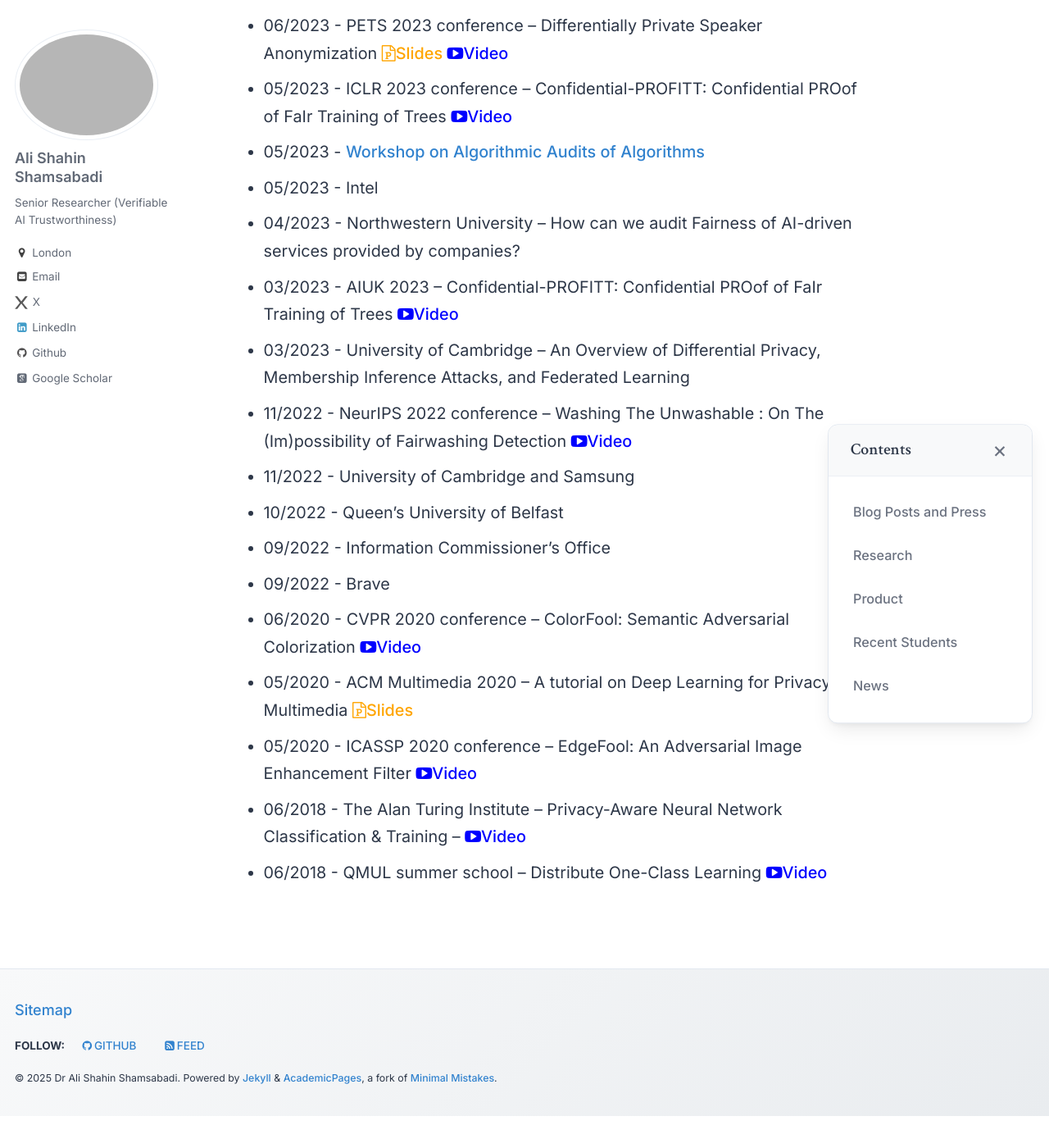
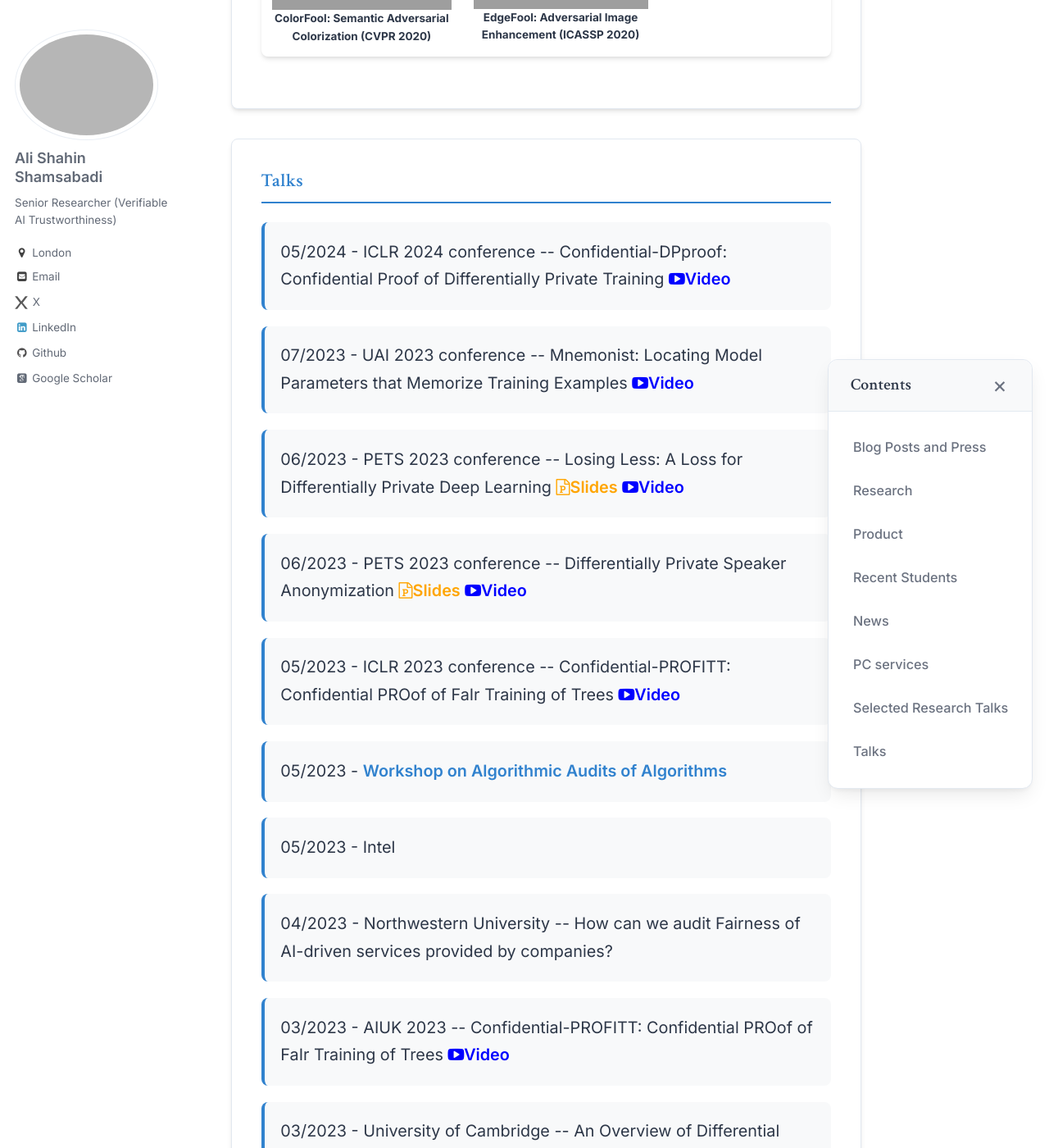
Before and after one commit to AliShahin/AliShahin.github.io, a Jekyll site: the page built from _pages/about.md, in a window 1280 px wide and 1400 px high, scrolled down 10435 px. Shown: the whole window at 82% size. Built offline with Jekyll 4.4.1, drawn with Linux system fonts in a browser that asks for light colours; some web fonts are replaced; before the commit the page ends 11796 px from its top, so only the background shows below that; some of the changed text lies outside the part shown; grey boxes are pictures that could not be loaded.

Commit message:
📝 Add missing sections to TOC sidebar
- Fix first section title to 'Blog Posts and Press'
- Add PC services section with proper styling
- Add Selected Research Talks section with video grid
- Add Talks section with comprehensive list
- Update TOC sidebar to include all 8 sections
- Ensure all sections have proper IDs and styling

```diff
--- a/_includes/toc.html
+++ b/_includes/toc.html
@@ -22,6 +22,15 @@
       </li>
       <li class="toc-item">
         <a href="#news" class="toc-link">News</a>
+      </li>
+      <li class="toc-item">
+        <a href="#pc-services" class="toc-link">PC services</a>
+      </li>
+      <li class="toc-item">
+        <a href="#selected-research-talks" class="toc-link">Selected Research Talks</a>
+      </li>
+      <li class="toc-item">
+        <a href="#talks" class="toc-link">Talks</a>
       </li>
     </ul>
   </nav>
--- a/_pages/about.md
+++ b/_pages/about.md
@@ -178,15 +178,24 @@ against Pre-trained Large Language Models](https://arxiv.org/pdf/2409.13745).
 - <b> [June 2018] </b> Offered a PhD Enrichment scheme, a 9-month placement at [The Alan Turing Institute](https://www.turing.ac.uk)!
 - <b> [March 2018] </b> Offered an internship for summer 2018 at [The Alan Turing Institute](https://www.turing.ac.uk), working on project [Privacy-aware neural network classification & training](https://aticdn.s3-eu-west-1.amazonaws.com/2017/12/Internship-Project-Descriptions-2018-FINAL-WC.pdf) under supervision of Adria Gascon, Matt Kusner, Varun Kanade!
 
-## PC services
-- 2024: PETs'2024, ICLR'2024, [ICLR Private ML workshop](https://pml-workshop.github.io/iclr24/)
-- 2023: NeurIPS'2023, CCS'2023, AISTATS'2023, [ICML 2023 workshop federated learning](https://fl-icml2023.github.io)
-- 2022: ICML'2022, TIFS'2022, TOPS'2022, [Explainable AI in Finance](https://sites.google.com/view/2022-workshop-explainable-ai/)
-- 2021: ICLR'2021 [Security and Safety in Machine Learning Systems](https://aisecure-workshop.github.io/aml-iclr2021/committee), ICCV'2021 [Adversarial Robustness In the Real World](https://iccv21-adv-workshop.github.io)
-- 2020: ECCV'2020 [Adversarial Robustness in the Real World](https://eccv20-adv-workshop.github.io), [42nd IEEE Symposium on Security and Privacy](http://www.ieee-security.org/TC/SP2021/cfpapers.html).
+<div class="research-section">
+<h2 id="pc-services">PC services</h2>
+
+<div class="publication-list">
+<ul>
+<li>2024: PETs'2024, ICLR'2024, <a href="https://pml-workshop.github.io/iclr24/">ICLR Private ML workshop</a></li>
+<li>2023: NeurIPS'2023, CCS'2023, AISTATS'2023, <a href="https://fl-icml2023.github.io">ICML 2023 workshop federated learning</a></li>
+<li>2022: ICML'2022, TIFS'2022, TOPS'2022, <a href="https://sites.google.com/view/2022-workshop-explainable-ai/">Explainable AI in Finance</a></li>
+<li>2021: ICLR'2021 <a href="https://aisecure-workshop.github.io/aml-iclr2021/committee">Security and Safety in Machine Learning Systems</a>, ICCV'2021 <a href="https://iccv21-adv-workshop.github.io">Adversarial Robustness In the Real World</a></li>
+<li>2020: ECCV'2020 <a href="https://eccv20-adv-workshop.github.io">Adversarial Robustness in the Real World</a>, <a href="http://www.ieee-security.org/TC/SP2021/cfpapers.html">42nd IEEE Symposium on Security and Privacy</a></li>
+</ul>
+</div>
+
+</div>
 
 
-## Selected Research Talks
+<div class="research-section">
+<h2 id="selected-research-talks">Selected Research Talks</h2>
 
 <table style="border-collapse:collapse; border:none;">
   <tr>
@@ -216,24 +225,34 @@ against Pre-trained Large Language Models](https://arxiv.org/pdf/2409.13745).
   </tr>
 </table>
 
-## Talks
-- 05/2024 - ICLR 2024 conference -- Confidential-DPproof: Confidential Proof of Differentially Private Training <i class="fa fa-youtube-play" style="color:blue"></i>[<font color="blue">Video</font>](https://iclr.cc/virtual/2024/poster/18707)
-- 07/2023 - UAI 2023 conference -- Mnemonist: Locating Model Parameters that Memorize Training Examples <i class="fa fa-youtube-play" style="color:blue"></i>[<font color="blue">Video</font>](https://www.youtube.com/watch?v=-GE8BUZzjlo)
-- 06/2023 - PETS 2023 conference -- Losing Less: A Loss for Differentially Private Deep Learning <i class="fa fa-file-powerpoint-o" style="color:orange"></i>[<font color="orange">Slides</font>](https://drive.google.com/file/d/1leWqbEArDvZzM_zCEtjk6i_Vk5uvTpnF/view) <i class="fa fa-youtube-play" style="color:blue"></i>[<font color="blue">Video</font>](https://www.youtube.com/watch?v=Eet3AJeqTEY)
-- 06/2023 - PETS 2023 conference -- Differentially Private Speaker Anonymization <i class="fa fa-file-powerpoint-o" style="color:orange"></i>[<font color="orange">Slides</font>](https://drive.google.com/file/d/1s-da_nW0Rz-RJO6Rovo0qM8auvpOYTg8/view) <i class="fa fa-youtube-play" style="color:blue"></i>[<font color="blue">Video</font>](https://www.youtube.com/watch?v=uvc49vW-UUI)
-- 05/2023 - ICLR 2023 conference -- Confidential-PROFITT: Confidential PROof of FaIr Training of Trees <i class="fa fa-youtube-play" style="color:blue"></i>[<font color="blue">Video</font>](https://iclr.cc/virtual/2023/poster/11224)
-- 05/2023 - [Workshop on Algorithmic Audits of Algorithms](https://algorithmic-audits.github.io)
-- 05/2023 - Intel
-- 04/2023 - Northwestern University -- How can we audit Fairness of AI-driven services provided by companies?
-- 03/2023 - AIUK 2023 -- Confidential-PROFITT: Confidential PROof of FaIr Training of Trees <i class="fa fa-youtube-play" style="color:blue"></i>[<font color="blue">Video</font>](https://www.youtube.com/watch?app=desktop&v=np6-cSckPV4&t=2364s)
-- 03/2023 - University of Cambridge -- An Overview of Differential Privacy, Membership Inference Attacks, and Federated Learning
-- 11/2022 - NeurIPS 2022 conference -- Washing The Unwashable : On The (Im)possibility of Fairwashing Detection <i class="fa fa-youtube-play" style="color:blue"></i>[<font color="blue">Video</font>](https://neurips.cc/virtual/2022/poster/54741)
-- 11/2022 - University of Cambridge and Samsung
-- 10/2022 - Queen's University of Belfast
-- 09/2022 - Information Commissioner's Office
-- 09/2022 - Brave
-- 06/2020 - CVPR 2020 conference -- ColorFool: Semantic Adversarial Colorization <i class="fa fa-youtube-play" style="color:blue"></i>[<font color="blue">Video</font>](https://www.youtube.com/watch?v=fGw1ZiqOrWo)
-- 05/2020 - ACM Multimedia 2020 -- A tutorial on Deep Learning for Privacy in Multimedia <i class="fa fa-file-powerpoint-o" style="color:orange"></i>[<font color="orange">Slides</font>](https://cis.eecs.qmul.ac.uk/pdfs/2020.10.12__DeepLearningForPrivacyInMultimedia_Part2.pdf)
-- 05/2020 - ICASSP 2020 conference -- EdgeFool: An Adversarial Image Enhancement Filter <i class="fa fa-youtube-play" style="color:blue"></i>[<font color="blue">Video</font>](https://www.youtube.com/watch?v=jzoo5USTUSs&t=1s)
-- 06/2018 - The Alan Turing Institute -- Privacy-Aware Neural Network Classification & Training -- <i class="fa fa-youtube-play" style="color:blue"></i>[<font color="blue">Video</font>](https://www.youtube.com/watch?v=pJtw6IRo9q4)
-- 06/2018 - QMUL summer school -- Distribute One-Class Learning <i class="fa fa-youtube-play" style="color:blue"></i>[<font color="blue">Video</font>](https://www.youtube.com/watch?v=9w_TP8iwpxI)
+</div>
+
+<div class="research-section">
+<h2 id="talks">Talks</h2>
+
+<div class="publication-list">
+<ul>
+<li>05/2024 - ICLR 2024 conference -- Confidential-DPproof: Confidential Proof of Differentially Private Training <i class="fa fa-youtube-play" style="color:blue"></i><a href="https://iclr.cc/virtual/2024/poster/18707"><font color="blue">Video</font></a></li>
+<li>07/2023 - UAI 2023 conference -- Mnemonist: Locating Model Parameters that Memorize Training Examples <i class="fa fa-youtube-play" style="color:blue"></i><a href="https://www.youtube.com/watch?v=-GE8BUZzjlo"><font color="blue">Video</font></a></li>
+<li>06/2023 - PETS 2023 conference -- Losing Less: A Loss for Differentially Private Deep Learning <i class="fa fa-file-powerpoint-o" style="color:orange"></i><a href="https://drive.google.com/file/d/1leWqbEArDvZzM_zCEtjk6i_Vk5uvTpnF/view"><font color="orange">Slides</font></a> <i class="fa fa-youtube-play" style="color:blue"></i><a href="https://www.youtube.com/watch?v=Eet3AJeqTEY"><font color="blue">Video</font></a></li>
+<li>06/2023 - PETS 2023 conference -- Differentially Private Speaker Anonymization <i class="fa fa-file-powerpoint-o" style="color:orange"></i><a href="https://drive.google.com/file/d/1s-da_nW0Rz-RJO6Rovo0qM8auvpOYTg8/view"><font color="orange">Slides</font></a> <i class="fa fa-youtube-play" style="color:blue"></i><a href="https://www.youtube.com/watch?v=uvc49vW-UUI"><font color="blue">Video</font></a></li>
+<li>05/2023 - ICLR 2023 conference -- Confidential-PROFITT: Confidential PROof of FaIr Training of Trees <i class="fa fa-youtube-play" style="color:blue"></i><a href="https://iclr.cc/virtual/2023/poster/11224"><font color="blue">Video</font></a></li>
+<li>05/2023 - <a href="https://algorithmic-audits.github.io">Workshop on Algorithmic Audits of Algorithms</a></li>
+<li>05/2023 - Intel</li>
+<li>04/2023 - Northwestern University -- How can we audit Fairness of AI-driven services provided by companies?</li>
+<li>03/2023 - AIUK 2023 -- Confidential-PROFITT: Confidential PROof of FaIr Training of Trees <i class="fa fa-youtube-play" style="color:blue"></i><a href="https://www.youtube.com/watch?app=desktop&v=np6-cSckPV4&t=2364s"><font color="blue">Video</font></a></li>
+<li>03/2023 - University of Cambridge -- An Overview of Differential Privacy, Membership Inference Attacks, and Federated Learning</li>
+<li>11/2022 - NeurIPS 2022 conference -- Washing The Unwashable : On The (Im)possibility of Fairwashing Detection <i class="fa fa-youtube-play" style="color:blue"></i><a href="https://neurips.cc/virtual/2022/poster/54741"><font color="blue">Video</font></a></li>
+<li>11/2022 - University of Cambridge and Samsung</li>
+<li>10/2022 - Queen's University of Belfast</li>
+<li>09/2022 - Information Commissioner's Office</li>
+<li>09/2022 - Brave</li>
+<li>06/2020 - CVPR 2020 conference -- ColorFool: Semantic Adversarial Colorization <i class="fa fa-youtube-play" style="color:blue"></i><a href="https://www.youtube.com/watch?v=fGw1ZiqOrWo"><font color="blue">Video</font></a></li>
+<li>05/2020 - ACM Multimedia 2020 -- A tutorial on Deep Learning for Privacy in Multimedia <i class="fa fa-file-powerpoint-o" style="color:orange"></i><a href="https://cis.eecs.qmul.ac.uk/pdfs/2020.10.12__DeepLearningForPrivacyInMultimedia_Part2.pdf"><font color="orange">Slides</font></a></li>
+<li>05/2020 - ICASSP 2020 conference -- EdgeFool: An Adversarial Image Enhancement Filter <i class="fa fa-youtube-play" style="color:blue"></i><a href="https://www.youtube.com/watch?v=jzoo5USTUSs&t=1s"><font color="blue">Video</font></a></li>
+<li>06/2018 - The Alan Turing Institute -- Privacy-Aware Neural Network Classification & Training -- <i class="fa fa-youtube-play" style="color:blue"></i><a href="https://www.youtube.com/watch?v=pJtw6IRo9q4"><font color="blue">Video</font></a></li>
+<li>06/2018 - QMUL summer school -- Distribute One-Class Learning <i class="fa fa-youtube-play" style="color:blue"></i><a href="https://www.youtube.com/watch?v=9w_TP8iwpxI"><font color="blue">Video</font></a></li>
+</ul>
+</div>
+
+</div>
```
Also changed, not shown: other parts of _pages/about.md (+1 -1 lines), 1 other file.
